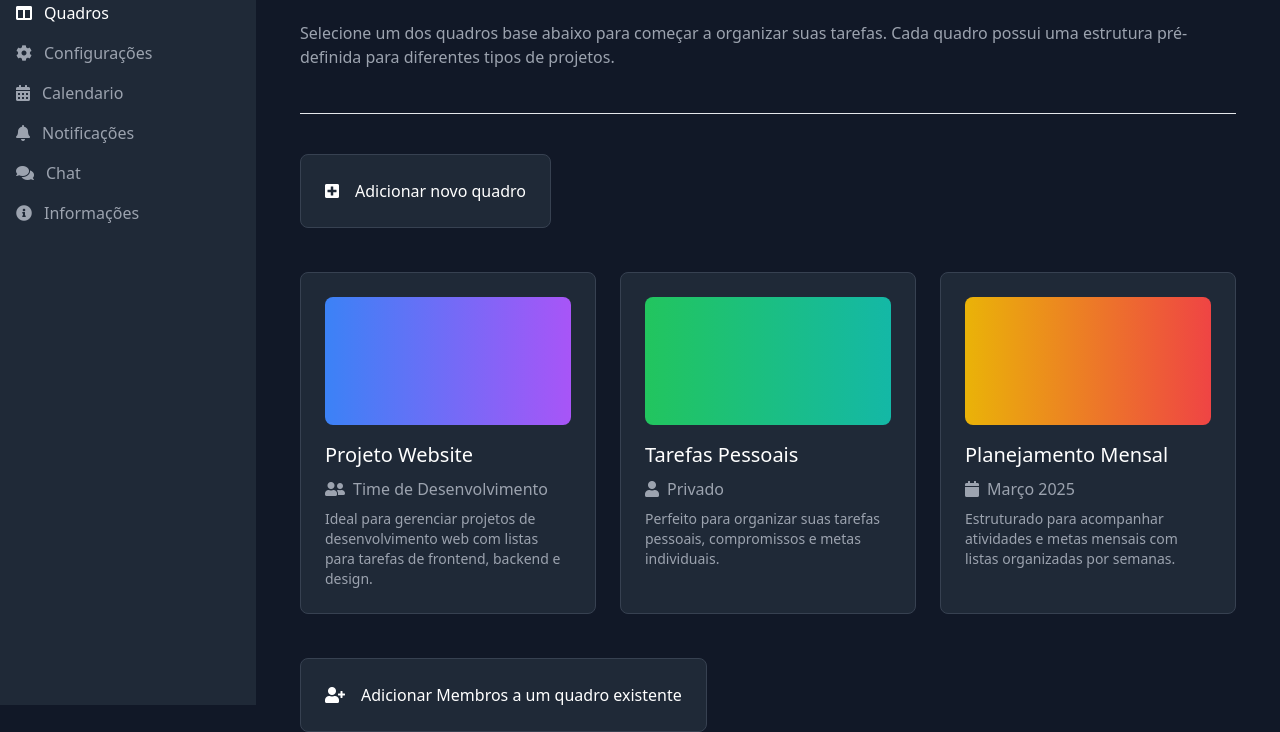
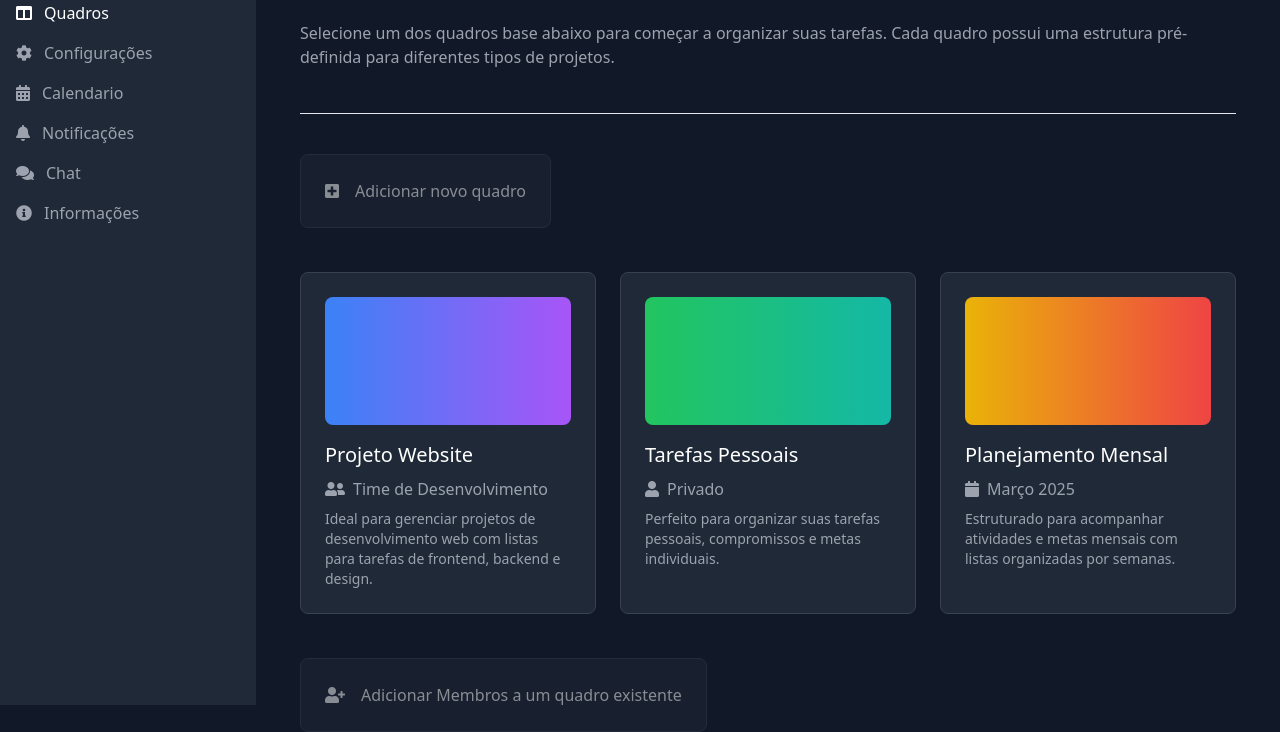
Before and after one commit to ruandd9/webagunca, a plain HTML site: page public/board-page.html in a window 1280 px wide. Shown: the part 95-827 px from the top of the page. Drawn offline with nearby package versions, Linux system fonts and the light colour scheme.

Commit message:
fix: adiciona caminho a conexoes vazias desativa botoes que nao e possivel usar

```diff
--- a/public/board-page.html
+++ b/public/board-page.html
@@ -90,9 +90,9 @@
             <hr class="mb-10">
 
             <!-- Create Board and Add Members -->
-            <div class="flex justify-center md:justify-start space-x-4 mt-8 ">
-                <button class="bg-gray-800 hover:bg-gray-700 border border-gray-700 mb-11 hover:border-white px-4 md:px-6 py-4 md:py-6 rounded-lg flex items-center space-x-2 transition-all w-full md:w-auto">
-                    <i class="fas fa-plus-square mr-2"></i>
+            <div class="flex justify-center md:justify-start space-x-4 mt-8">
+                <button disabled class="bg-gray-800 border border-gray-700 px-3 sm:px-4 md:px-6 py-3 sm:py-4 md:py-6 rounded-lg flex items-center justify-center space-x-2 transition-all w-full sm:w-auto opacity-50 cursor-not-allowed mb-11 text-sm sm:text-base">
+                    <i class="fas fa-plus-square mr-2 text-sm sm:text-base"></i>
                     <span>Adicionar novo quadro</span>
                 </button>
             </div>
@@ -141,7 +141,7 @@
             </div>
 
             <div class="flex justify-center md:justify-start space-x-4 mt-11 mb-11">
-                <button class="bg-gray-800 hover:bg-gray-700 border border-gray-700 hover:border-white px-4 md:px-6 py-4 md:py-6 rounded-lg flex items-center space-x-2 transition-all w-full md:w-auto">
+                <button disabled class="bg-gray-800 border border-gray-700 px-4 md:px-6 py-4 md:py-6 rounded-lg flex items-center space-x-2 transition-all w-full md:w-auto opacity-50 cursor-not-allowed">
                     <i class="fas fa-user-plus mr-2"></i>
                     <span>Adicionar Membros a um quadro existente</span>
                 </button>
```
Also changed, not shown: index.html (+4 -4 lines).
